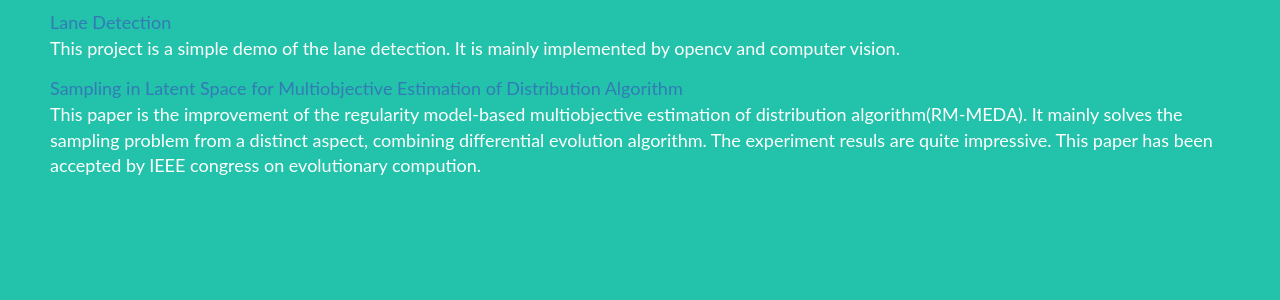
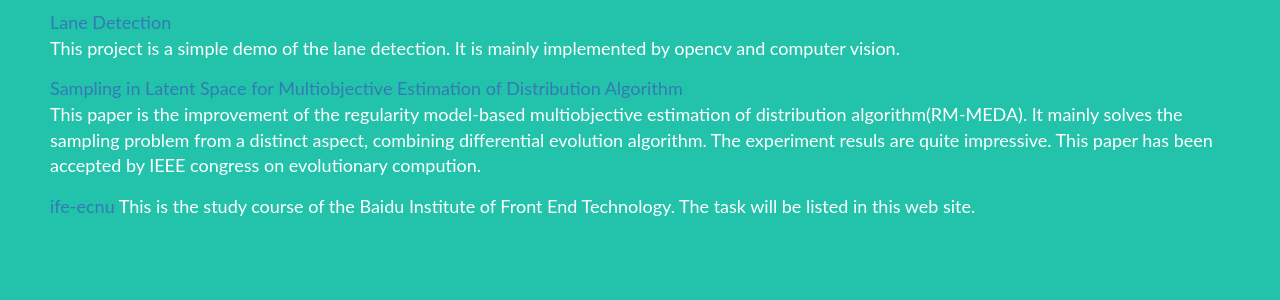
Before and after one commit to madneal/my-first-blog, a Django app: page /project/ in a window 1280 px wide. Shown: the part 304-604 px from the top of the page. Run offline with Django 3.2, Linux system fonts and the light colour scheme; some libraries are stand-ins or nearby versions.

Commit message:
modify the project list

```diff
--- a/blog/templates/blog/project.html
+++ b/blog/templates/blog/project.html
@@ -89,6 +89,10 @@
                  It mainly solves the sampling problem from a distinct aspect, combining differential evolution algorithm. The experiment resuls are quite impressive. This paper
                  has been accepted by IEEE congress on evolutionary compution.</p>
             </li>
+            <li class="list-item">
+                <a href="http://neal1991.github.io/ife-ecnu/index.html" target="_blank" class="project-link">ife-ecnu</a>
+                This is the study course of the Baidu Institute of Front End Technology. The task will be listed in this web site.
+            </li>
         </ul>
 
     </div>
```
